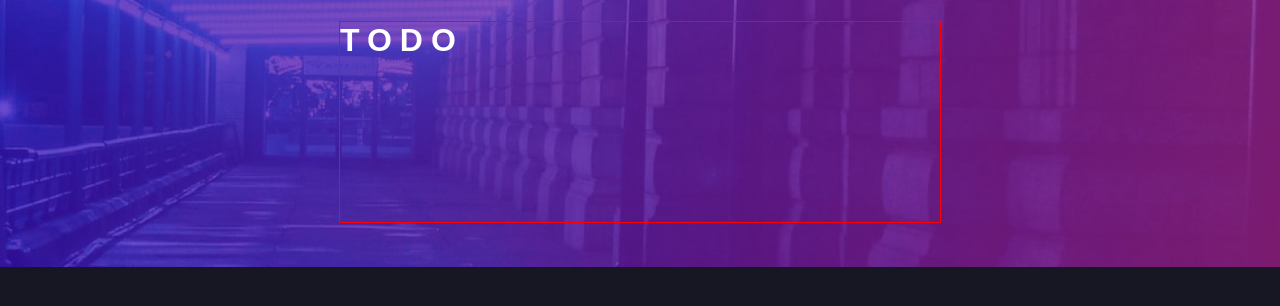
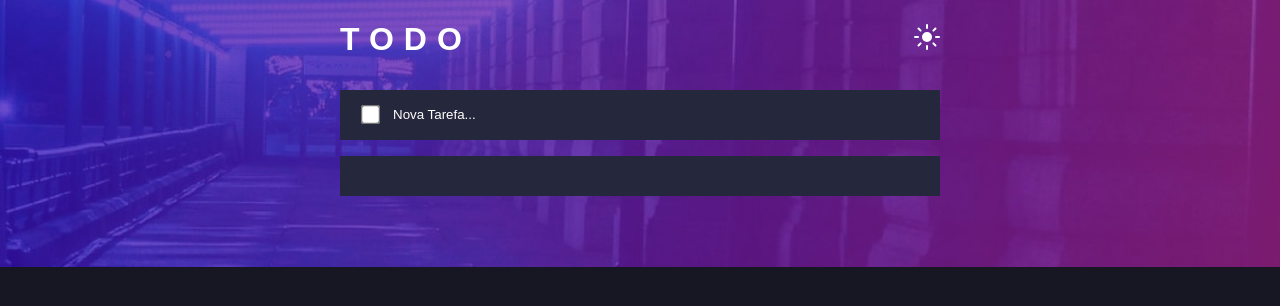
Before and after one commit to zLeoo/todo-app, a plain HTML site: page index.html in a window 1280 px wide. Drawn offline with Linux system fonts and the light colour scheme.

Commit message:
'alterações'

```diff
--- a/index.html
+++ b/index.html
@@ -17,7 +17,52 @@
 </div>
 
 <div class="container">
-  <h1>TODO</h1>
+  <div class="heading">
+    <h1>TODO</h1>
+    <a href="#"><img src="images/icon-sun.svg"></a>
+  </div>
+  <div class="search">
+    <input type="checkbox" onclick="create()">
+    <input type="text" class="add" placeholder="Nova Tarefa...">
+  </div>
+  <div class="items-container">
+    <ul>
+      <!--<li>
+        <div class="search">
+          <input type="checkbox" name="radio">
+          <input type="text" placeholder="Nova Tarefa..." disabled="disabled">
+          <div class="cross-icon"><img src="images/icon-cross.svg"></a></div>
+        </div>
+      </li>
+      <li>
+        <div class="search">
+          <input type="checkbox" name="radio">
+          <input type="text" placeholder="Nova Tarefa..." disabled="disabled">
+        </div>
+      </li>
+      <li>
+        <div class="search">
+          <input type="checkbox" name="radio">
+          <input type="text" placeholder="Nova Tarefa..." disabled="disabled">
+        </div>
+      </li>
+      <li>
+        <div class="search">
+          <input type="checkbox" name="radio">
+          <input type="text" placeholder="Nova Tarefa..." disabled="disabled">
+        </div>
+      </li>
+      <li>
+        <div class="search">
+          <input type="checkbox" name="radio">
+          <input type="text" placeholder="Nova Tarefa..." disabled="disabled">
+        </div>
+      </li>-->
+
+    </ul>
+  </div>
+    <div class="teste"></div>
+
 
 </div>
 
@@ -36,4 +81,5 @@
 
 
 </body>
+<script src="script.js"></script>
 </html>
--- /dev/null
+++ b/script.js
@@ -0,0 +1,27 @@
+
+var elements = []
+
+
+function create(){
+    var task = document.querySelector('.add').value.trim()
+    if(task != ""){
+        elements.push(task)
+       // console.log(elements)
+       display()
+    }
+}
+
+function del(index){
+    elements.splice(index, 1)
+    display()
+
+}
+
+function display(){
+    document.querySelector('ul').innerHTML = "";
+    for(var i = 0; i < elements.length; i++){
+        console.log(elements[i])
+        document.querySelector('ul').innerHTML += "<li><div class='search'><input type='checkbox' name='radio'><input type='text' placeholder= " + elements[i] + " disabled='disabled'><div class='cross-icon' onclick='del("+ i +")'><img src='images/icon-cross.svg'></div></div></li>"
+    }
+
+}
--- a/style.css
+++ b/style.css
@@ -1,5 +1,7 @@
 *{
     margin: 0;
+    padding: 0;
+    box-sizing: border-box;
 }
 
 body{
@@ -12,14 +14,73 @@ body{
 }
 
 .container{
-    border: red solid 1px;
+
     margin: auto;
     width: 600px;
     height: 200px;
     transform: translate(0, -250px);
+
 }
 
-.container{
+.container .heading{
+    display: flex;
+    justify-content: space-between;
+    align-items: center;
+    margin-bottom: 32px;
+}
+
+.container h1{
     color: #ffffff;
-    letter-spacing: 8px;
+    letter-spacing: 10px;
+
 }
+
+.container .search{
+
+    background-color: hsl(235, 24%, 19%);
+    padding-left: 8px;
+    height: 50px;
+    display: flex;
+    align-items: center;
+
+}
+
+.container .search input[type="text"]
+{
+    background: transparent;
+
+    width: 80%;
+    border: none;
+    outline-width: 0;
+    color: white;
+}
+
+.teste{
+    height: 40px;
+    background-color: hsl(235, 24%, 19%);
+}
+
+input[type="text"]::-webkit-input-placeholder {
+    color: #ffffff;
+ }
+
+.container .search input[type="checkbox"]{
+
+    transform: scale(1.5);
+    margin-right: 16px;
+    margin-left: 16px;
+
+}
+
+ul{
+    margin-top: 16px ;
+    list-style: none;
+}
+
+ul li{
+    border-bottom: 1px solid hsl(235, 21%, 11%);
+}
+
+.cross-icon:hover{
+    cursor: pointer;
+}
```
